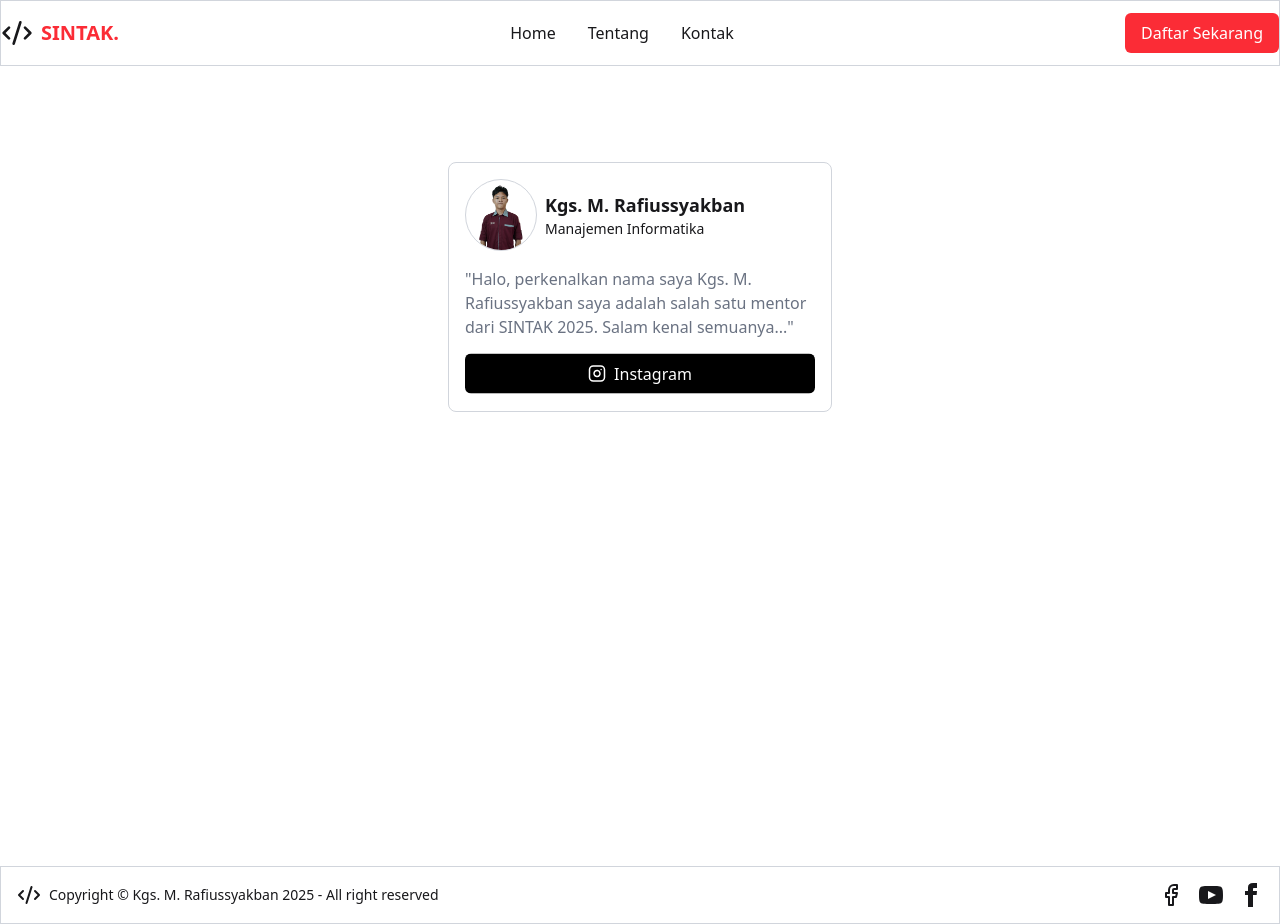
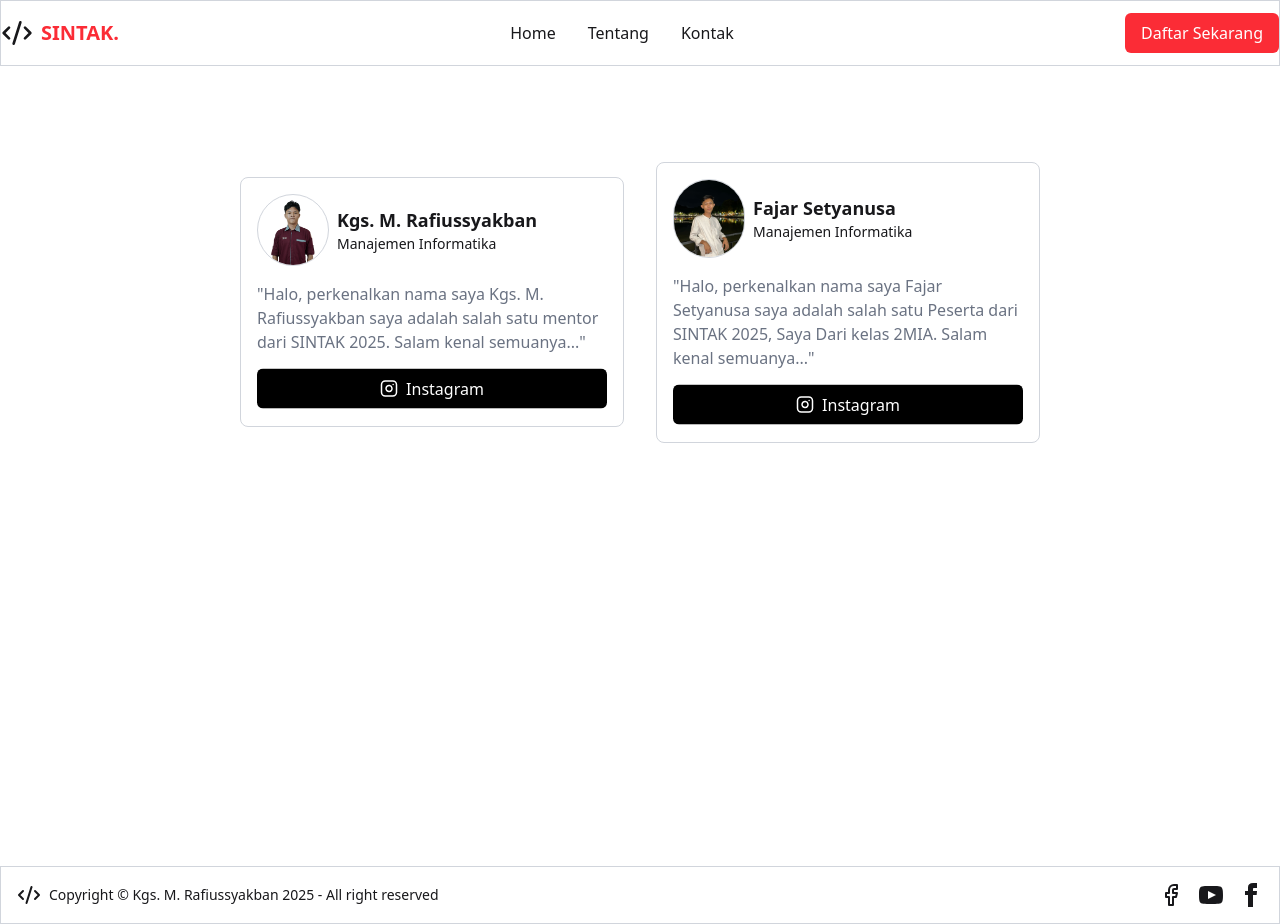
Before and after one commit to zelia2311/latihan-sintak-nizel, a React (Vite) app: page /about in a window 1280 px wide. Built offline with nearby package versions, Linux system fonts and the light colour scheme.

Commit message:
menambahkan kartu nama fajar

```diff
--- /dev/null
+++ b/src/components/name-card/fajar.jsx
@@ -0,0 +1,37 @@
+import { Instagram } from "lucide-react";
+import React from "react";
+
+function Fajar() {
+  return (
+    <div className="border border-gray-300 p-4 rounded-lg max-w-sm">
+      <div className="flex flex-col gap-4">
+        <div className="flex items-center gap-2">
+          <img
+            src="./fajarfoto.png"
+            alt="fajar"
+            className="w-18 rounded-full border border-gray-300 hover:animate-spin"
+          />
+          <div>
+            <h1 className="font-bold text-lg">Fajar Setyanusa</h1>
+            <h2 className="text-sm">Manajemen Informatika</h2>
+          </div>
+        </div>
+        <p className="text-gray-500">
+          "Halo, perkenalkan nama saya Fajar Setyanusa saya adalah salah satu
+          Peserta dari SINTAK 2025, Saya Dari kelas 2MIA. Salam kenal
+          semuanya..."
+        </p>
+        <a
+          href="https://www.instagram.com/rafius.rafi/"
+          target="blank"
+          className="flex items-center justify-center gap-2 bg-black text-white py-2 rounded-md animate-bounce"
+        >
+          <Instagram size={18} />
+          Instagram
+        </a>
+      </div>
+    </div>
+  );
+}
+
+export default Fajar;
--- a/src/pages/AboutPage.jsx
+++ b/src/pages/AboutPage.jsx
@@ -2,6 +2,7 @@ import React from "react";
 import NavBar from "../components/navbar";
 import Footer from "../components/footer";
 import RafiNameCard from "../components/name-card/rafi";
+import Fajar from "../components/name-card/fajar";
 
 function AboutPage() {
   return (
@@ -12,7 +13,7 @@ function AboutPage() {
 
         <RafiNameCard />
         {/* Panggil kartu nama kamu dibawah sini..... */}
-
+        <Fajar />
 
         </div>
       </div>
```
Also changed, not shown: public/fajarfoto.png (added).
